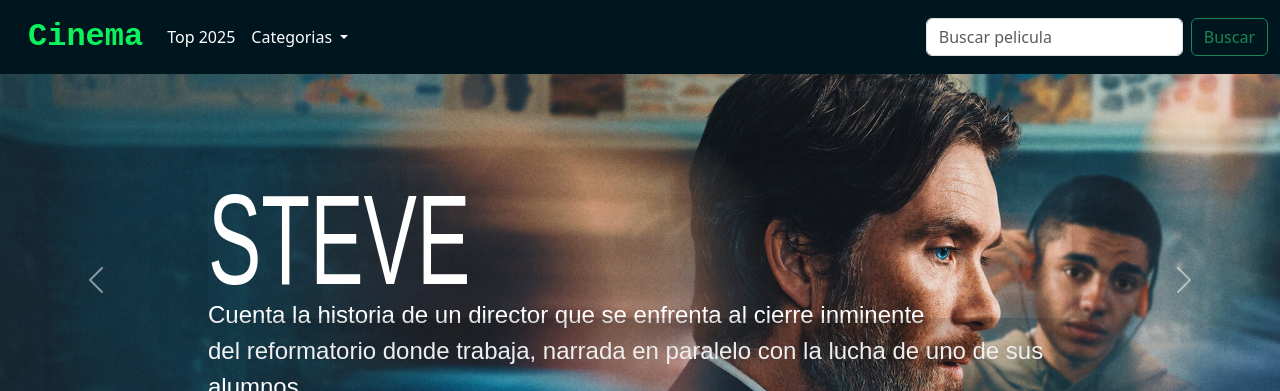
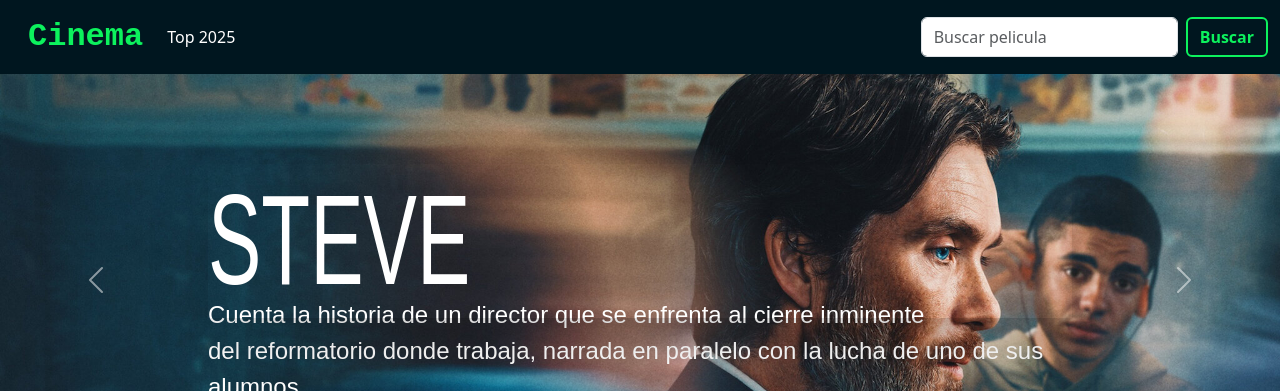
Before and after one commit to jsebastiantorres/cinema, a plain HTML site: page index.html in a window 1280 px wide. Shown: the top 391 px of the page. Drawn offline with nearby package versions, Linux system fonts and the light colour scheme; a web font is replaced by a local one.

Commit message:
Se ajusta style de seccion de busqueda

```diff
--- a/index.html
+++ b/index.html
@@ -31,7 +31,7 @@
                     <li class="nav-item">
                         <a class="nav-link" href="#">Top 2025</a>
                     </li>
-                    <li class="nav-item dropdown">
+                    <!-- <li class="nav-item dropdown">
                         <a class="nav-link dropdown-toggle" href="#" role="button" data-bs-toggle="dropdown"
                             aria-expanded="false">
                             Categorias
@@ -41,13 +41,13 @@
                             <li><a class="dropdown-item" href="#">Terror</a></li>
                             <li><a class="dropdown-item" href="#">Comedia</a></li>
                         </ul>
-                    </li>
+                    </li> -->
                     <li class="nav-item">
                         <a class="nav-link disabled" aria-disabled="true"></a>
                     </li>
                 </ul>
                 <form class="d-flex" role="search">
-                    <input id="input_buscar" class="form-control me-2" type="search" placeholder="Buscar pelicula" aria-label="Search" />
+                    <input id="input_buscar" class="form-control me-2 shadow-none" type="search" placeholder="Buscar pelicula" aria-label="Search" />
                     <button id="boton_buscar" class="btn btn-outline-success" type="submit">Buscar</button>
                 </form>
             </div>
--- a/style.css
+++ b/style.css
@@ -86,6 +86,31 @@ nav {
 }
 
 
+/* Seccion Buscar */
+/* input buscar */
+#input_buscar:focus {
+    border-color: var(--color-soap-7);
+    border-style: solid;
+    border-width: 2px;
+}
+
+/* Boton buscar */
+#boton_buscar {
+    font-weight: bold;
+    color: var(--color-soap-7);
+    border-color: var(--color-soap-7);
+    border-style: solid;
+    border-width: 2px;
+}
+
+#boton_buscar:hover {
+    background-color: var(--color-soap-7);
+    color: var(--color-soap-1);
+    font-weight: bolder
+}
+
+
+
 /*  */
 /*  */
 /* Carousel container: ocupa 50% de la pantalla */
@@ -149,7 +174,7 @@ nav {
     background: var(--color-soap-1);
 }
 
-#titulo_listado_peliculas{
+#titulo_listado_peliculas {
     font-family: var(--fuente-titulos);
     font-weight: bold;
     font-size: 2rem;
@@ -157,7 +182,7 @@ nav {
     color: var(--color-soap-7);
 }
 
-#dropdown_categorias{
+#dropdown_categorias {
     font-family: var(--fuente-titulos);
     font-weight: bold;
     font-size: 2rem;
@@ -190,7 +215,7 @@ footer {
 }
 
 #texto_footer {
-color: #6c757d;
+    color: #6c757d;
 }
 
 #texto_footer p:hover {
```
